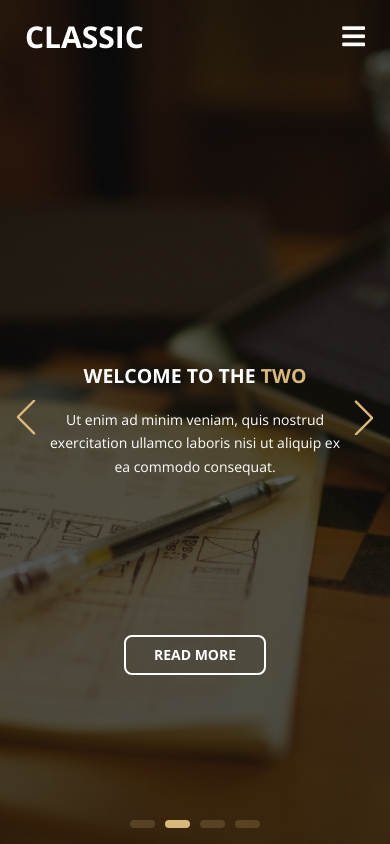
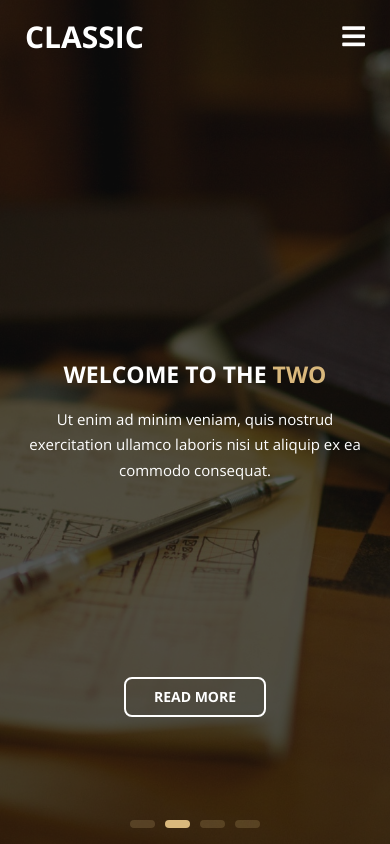
Before and after one commit to Alexander-Sands/Classic, a plain HTML site: page index.html in a window 390 px wide. Shown: the top 844 px of the page. Drawn offline with nearby package versions, Linux system fonts and the light colour scheme.

Commit message:
improve mobile slider UI/UX

```diff
--- a/css/classic.css
+++ b/css/classic.css
@@ -276,10 +276,10 @@ a {
 }
 .header .swiper p,
 .header .swiper h2 {
-	padding-inline: clamp(43px, 2vw, 20px);
+	padding-inline: clamp(20px, 2vw, 20px);
 }
 .header .swiper h2 {
-	font-size: clamp(19px, 5vw, 50px);
+	font-size: clamp(23px, 5vw, 50px);
 	margin-bottom: 20px;
 	text-transform: uppercase;
 }
@@ -287,7 +287,7 @@ a {
 	color: var(--main-color);
 }
 .header .swiper p {
-	font-size: clamp(14px, 2vw, 18px);
+	font-size: clamp(15px, 2vw, 18px);
 	width: 670px;
 	max-width: 100%;
 	margin: 0 auto;
@@ -296,7 +296,13 @@ a {
 .swiper-button-next,
 .swiper-button-prev {
 	color: var(--main-color);
-	height: 35px;
+	height: 32px;
+}
+@media (max-width: 768px) {
+	.swiper-button-next,
+	.swiper-button-prev {
+		opacity: 0;
+	}
 }
 .swiper-pagination-bullet {
 	width: 25px;
@@ -314,7 +320,7 @@ a {
 .header .read-more {
 	position: absolute;
 	display: inline-block;
-	bottom: min(180px, 20vh);;
+	bottom: min(180px, 15vh);;
 	padding: 10px 28px;
 	color: #fff;
 	background-color: transparent;
@@ -404,7 +410,7 @@ a {
 	grid-template-columns: repeat(auto-fit, minmax(175px, 1fr));
 	gap: 20px;
 }
-@media (max-width: 992px) {
+@media (max-width: 768px) {
 	.our-team .about,
 	.our-team .team {
 		flex-basis: 100%;
```
